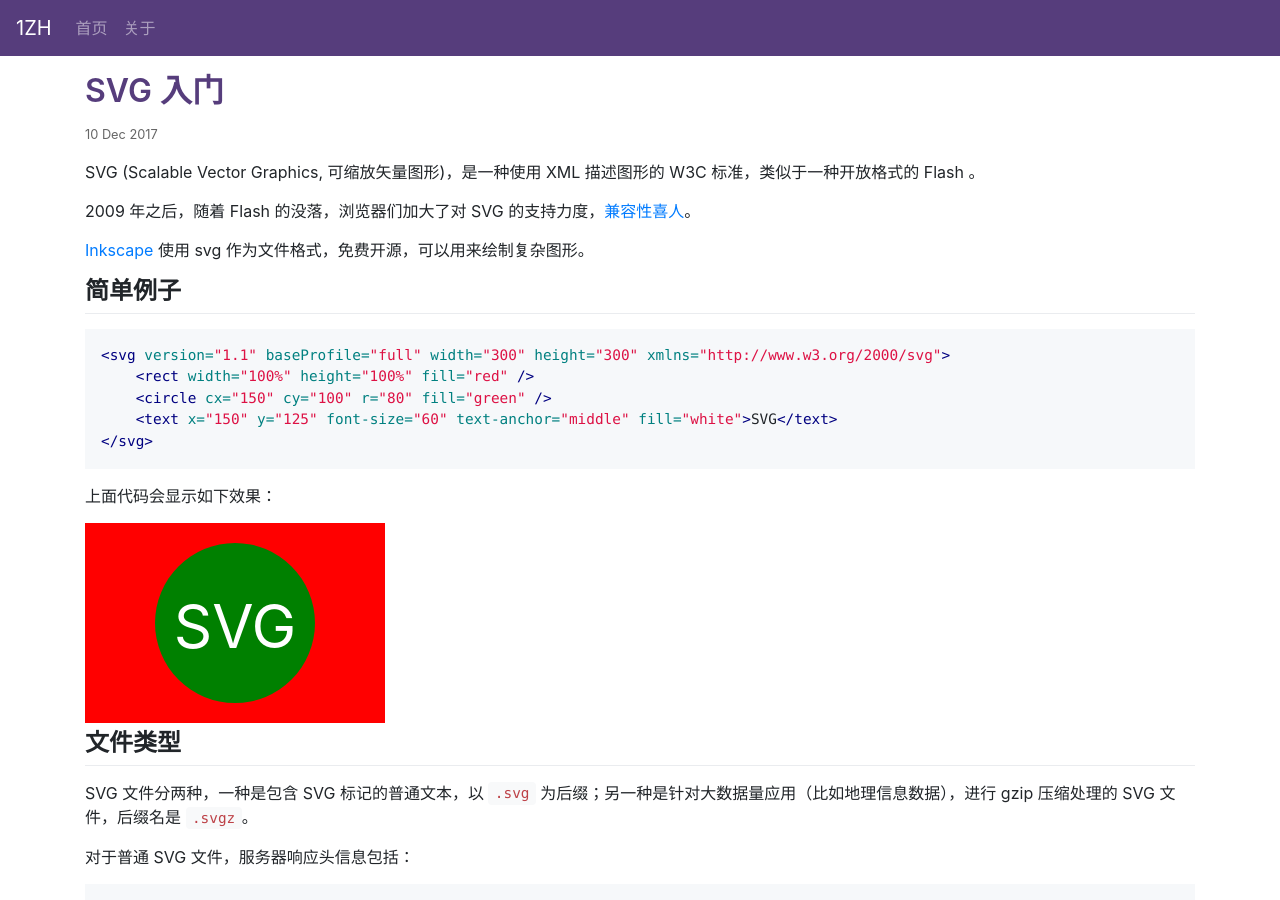
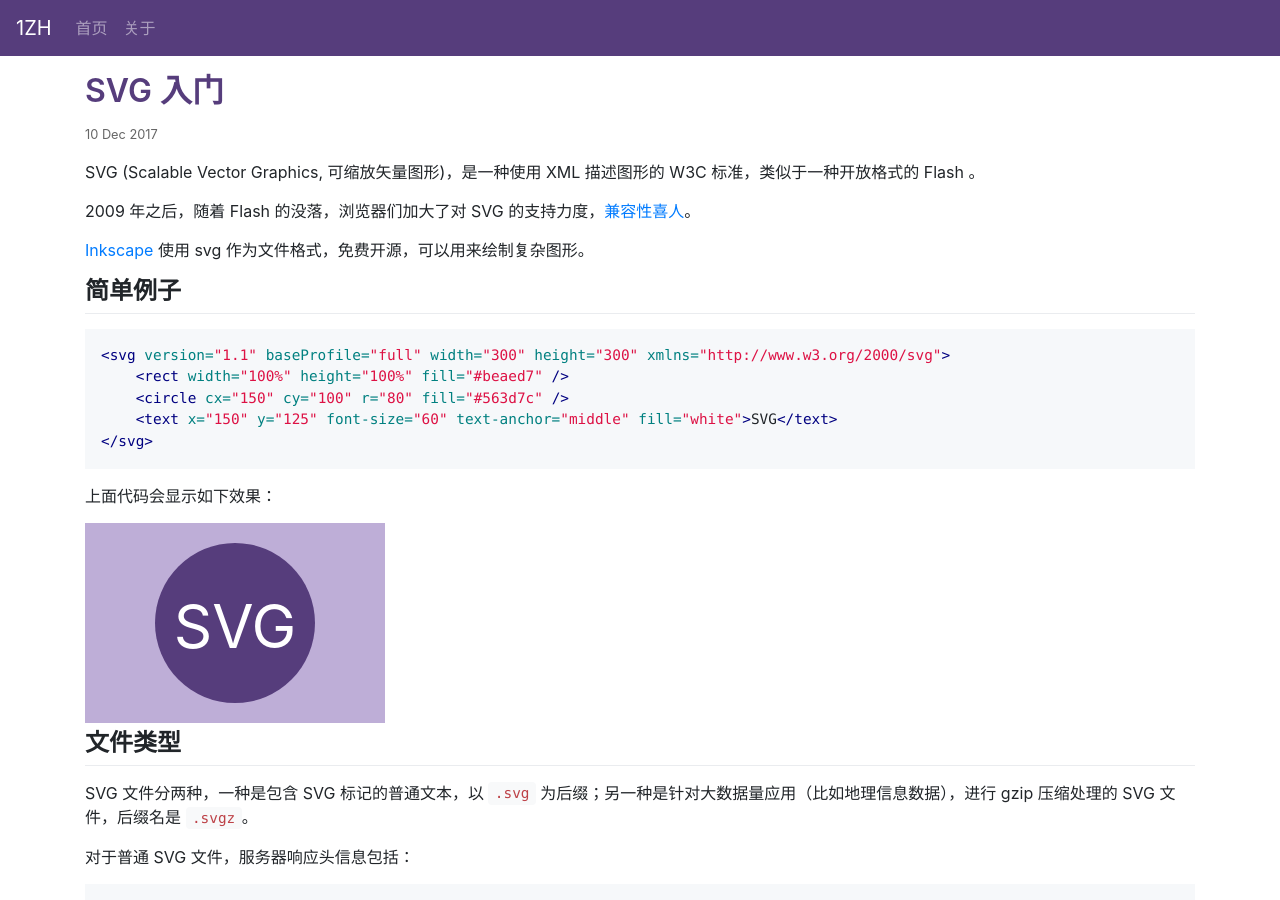
Before and after one commit to liuzhuan/liuzhuan.github.io, a Jekyll site: the page built from _posts/2017-12-10-svg-primer.md, in a window 1280 px wide and 900 px high. Built offline with Jekyll 4.4.1, drawn with Linux system fonts in a browser that asks for light colours; nearby versions of some CDN libraries.

Commit message:
changing svg picture color

````diff
--- a/_posts/2017-12-10-svg-primer.md
+++ b/_posts/2017-12-10-svg-primer.md
@@ -14,8 +14,8 @@ SVG (Scalable Vector Graphics, 可缩放矢量图形)，是一种使用 XML 描
 
 ```xml
 <svg version="1.1" baseProfile="full" width="300" height="300" xmlns="http://www.w3.org/2000/svg">
-    <rect width="100%" height="100%" fill="red" />
-    <circle cx="150" cy="100" r="80" fill="green" />
+    <rect width="100%" height="100%" fill="#beaed7" />
+    <circle cx="150" cy="100" r="80" fill="#563d7c" />
     <text x="150" y="125" font-size="60" text-anchor="middle" fill="white">SVG</text>
 </svg>
 ```
@@ -26,8 +26,8 @@ SVG (Scalable Vector Graphics, 可缩放矢量图形)，是一种使用 XML 描
      baseProfile="full"
      width="300" height="200"
      xmlns="http://www.w3.org/2000/svg">
-  <rect width="100%" height="100%" fill="red" />
-  <circle cx="150" cy="100" r="80" fill="green" />
+  <rect width="100%" height="100%" fill="#beaed7" />
+  <circle cx="150" cy="100" r="80" fill="#563d7c" />
   <text x="150" y="125" font-size="60" text-anchor="middle" fill="white">SVG</text>
 </svg>
 
````
